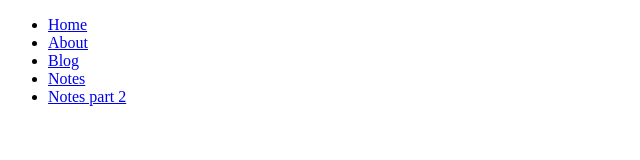
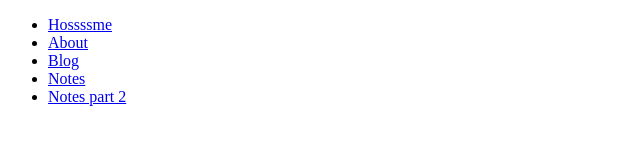
Before and after one commit to graceace/html, a plain HTML site: page grace/blog.html in a window 1280 px wide. Shown: the full height of the page, 0-640 px from the left. Drawn offline with Linux system fonts and the light colour scheme.

```diff
--- a/grace/blog.html
+++ b/grace/blog.html
@@ -4,7 +4,7 @@
   <header>
         <nav>
             <ul>
-                <li><a href="index.html">Home</a></li>
+                <li><a href="index.html">Hossssme</a></li>
                 <li><a href="about.html">About</a></li>
 
                 <li><a href="blog.html">Blog</a></li>
```
